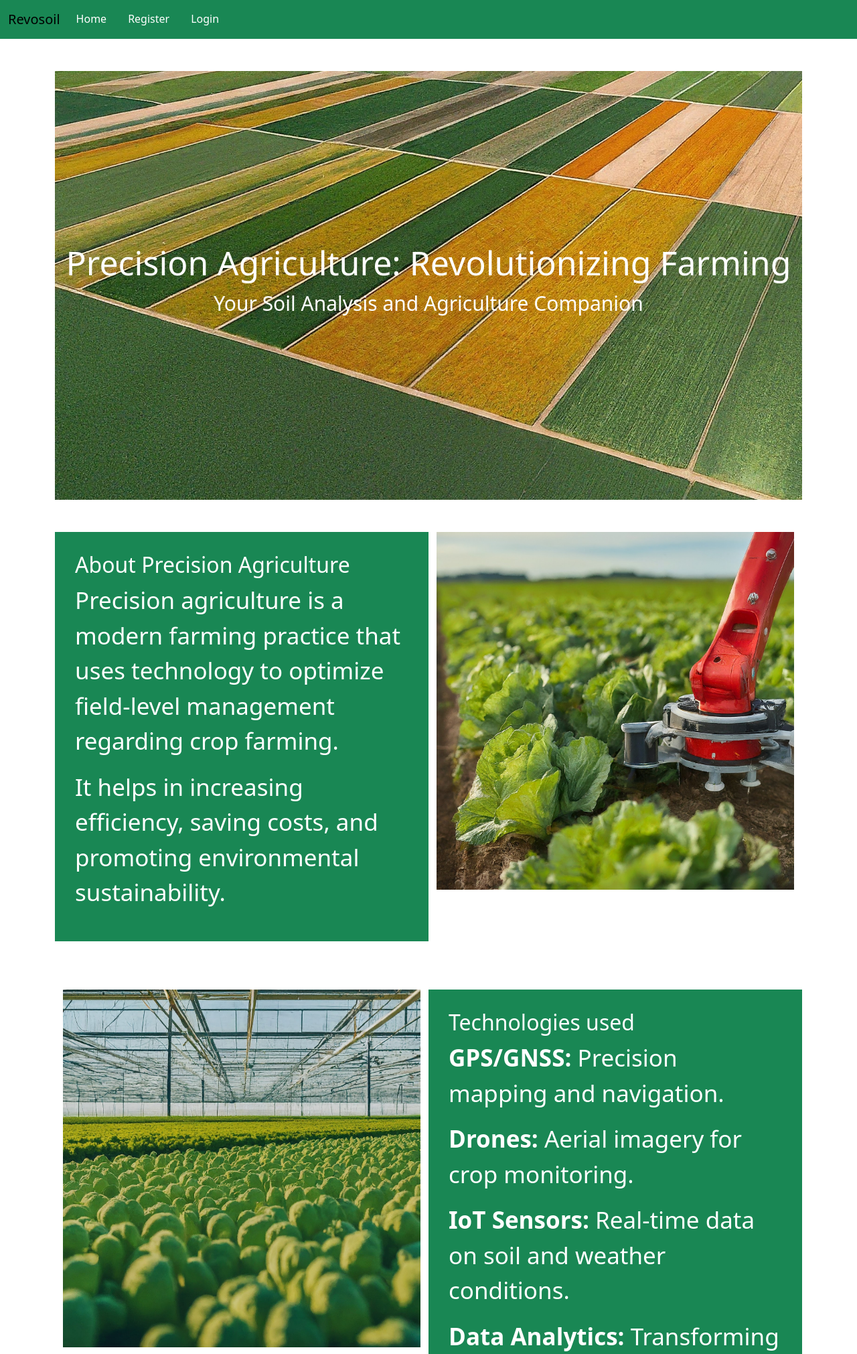
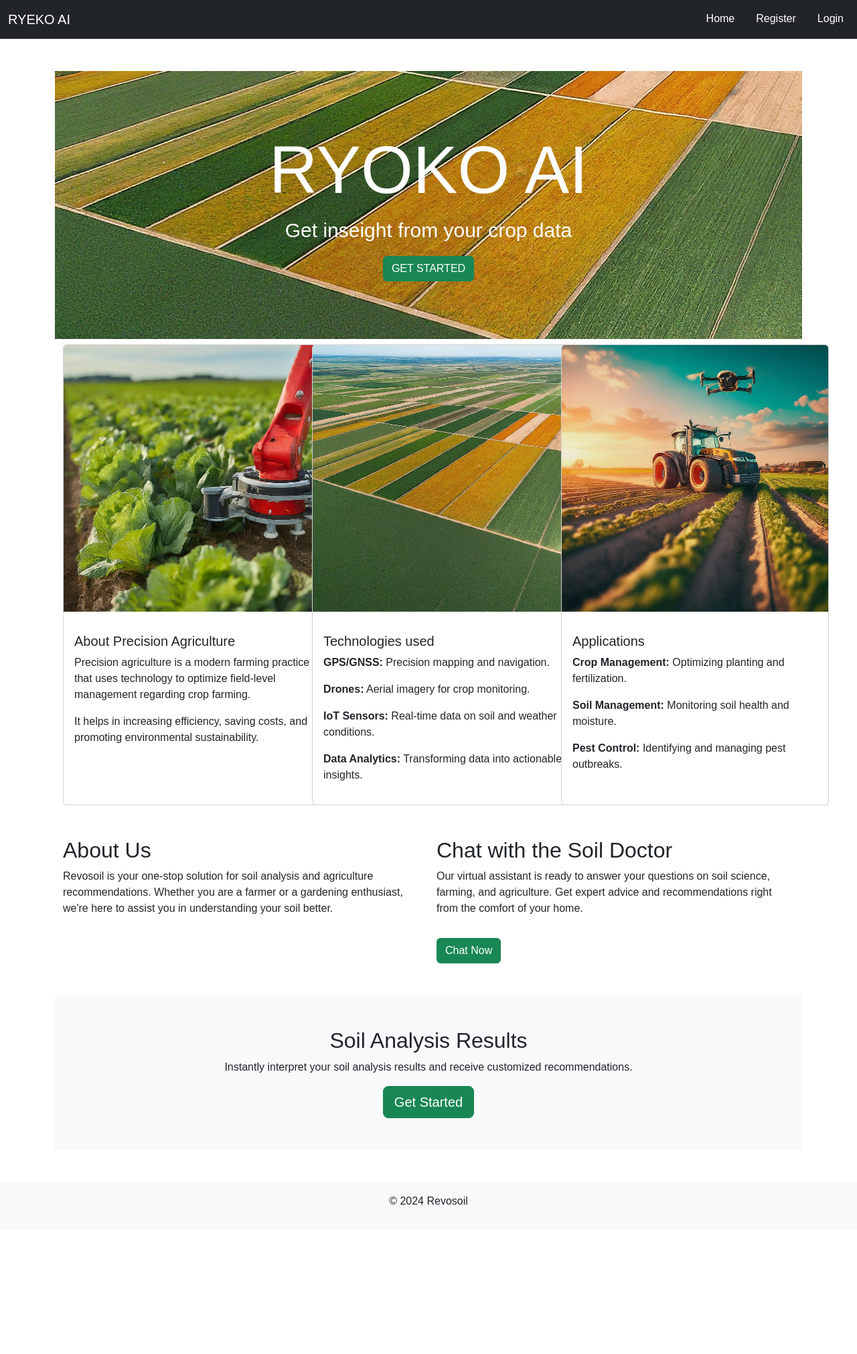
Before and after one commit to ndjek1/Django-Agriculture, a Django app: page /soilapp/ in a window 1280 px wide. Shown: the top 2021 px of the page at 67% size. After the commit the page ends 1798 px from the top, so only its background shows below. Run offline with Django 4.2, Linux system fonts and the light colour scheme.

Commit message:
Did some modifications

```diff
--- a/soilapp/templates/base.html
+++ b/soilapp/templates/base.html
@@ -14,14 +14,15 @@
         }
       </style>
 </head>
-<body style="padding-bottom: 70px;">
-    <header class="navbar nav-fill navbar-expand-lg   bg-success  navbar-justify-content-center">
+<body style="padding-bottom: 70px; font-family:Arial, Helvetica, sans-serif;">
+    <header class="navbar nav-fill navbar-expand-lg   bg-dark  navbar-justify-content-center">
         <div class="container-fluid ">
-            <a class="navbar-brand" href="{% url 'index' %}">Revosoil</a>
+            <a class="navbar-brand text-white" href="{% url 'index' %}">RYEKO AI</a>
             <button class="navbar-toggler" type="button" data-bs-toggle="collapse" data-bs-target="#navbarNav" aria-controls="navbarNav" aria-expanded="false" aria-label="Toggle navigation">
                 <span class="navbar-toggler-icon"></span>
             </button>
             <div class="collapse navbar-collapse " id="navbarNav">
+                <div class="mx-auto"></div>
                 <ul class="navbar-nav  nav-underline "  style="color: inherit;">
                     <li class="nav-item">
                         <a class="nav-link" href="{% url 'index' %}">Home</a>
--- a/soilapp/templates/index.html
+++ b/soilapp/templates/index.html
@@ -15,13 +15,14 @@
 <body>
 {% block content %}
     <header class=" header d-flex flex-column justify-content-center align-items-center  " style="width: 100%;
-    height: 80vh;
+    height: 50vh;
     background-image: url({% static 'images/agricult2.jpg' %});
     background-size: cover;
     color: white;
     background-position: center;" >
-        <h1 style=" font-size: 50px; font-style: bold;">Precision Agriculture: Revolutionizing Farming</h1>
-        <p class="lead text-lg" style="font-size: 30px;">Your Soil Analysis and Agriculture Companion</p>
+        <h1 style=" font-size: 100px; font-style: bold;">RYOKO AI</h1>
+        <p class="lead text-lg" style="font-size: 30px;">Get inseight from your crop data</p>
+        <a href="#" class="btn btn-md bg-success text-white">GET STARTED</a>
 
     </header>
 
@@ -38,52 +39,54 @@
 	</div>
     </section> -->
 
-    <section class="container mt-5 mb-5 bg-teal-700">
-        <div class="row flex-column flex-md-row justify-content-around">
-            <div class="col-sm-6 col-md-5 col-lg-6 bg-success text-white text-left mb-4" style="font-size: 35px;  padding: 30px;">
-                <h2>About Precision Agriculture</h2>
+    <div class="container mt-2">
+        <div class="row row-cols-1 row-cols-md-3 g-4 ">
+            <div class="col">
+                <div class="card h-100" style="width: 25rem;">
+                    <img src="{% static 'images/agricult.jpg' %}" class="card-img-top" alt="...">
+                    <div class="card-body">
+                      <p class="card-text">
+                        <h5 class="card-title">About Precision Agriculture</h5>
                         <p>Precision agriculture is a modern farming practice that uses technology to optimize field-level
                              management regarding crop farming.</p>
-                <p>It helps in increasing efficiency, saving costs, and promoting environmental sustainability.</p>
-            </div>
-            <div class="col-sm-6 col-md-5 offset-md-1 col-lg-6 offset-lg-0 mb-4">
-                <img src="{% static 'images/agricult.jpg' %}" class="img-fluid" alt="...">
+                        <p>It helps in increasing efficiency, saving costs, and promoting environmental sustainability.</p></p>
                     </div>
                   </div>
-    </section>
-<section>
+            </div>
 
-</section>
-
-    <section class="container mt-5 mb-5">
-        <div class="row flex-column flex-md-row justify-content-around">
-
-            <div class="col-sm-6 col-md-5 offset-md-1 col-lg-6 offset-lg-0 mb-4">
-                <img src="{% static 'images/agricult1.jpg' %}" class="img-fluid" alt="...">
-            </div>
-            <div class="col-sm-6 col-md-5 col-lg-6 bg-success text-white text-left mb-4" style="font-size: 35px;  padding: 30px;">
-                <h2>Technologies used</h2>
+            <div class="col">
+              <div class="card h-100" style="width: 25rem;">
+                <img src="{% static 'images/agricult2.jpg' %}" class="card-img-top" alt="...">
+                <div class="card-body">
+                  <p class="card-text">
+                    <h5 class="card-title">Technologies used</h5>
                     <p><strong>GPS/GNSS:</strong> Precision mapping and navigation.</p>
                 <p><strong>Drones:</strong> Aerial imagery for crop monitoring.</p>
                 <p><strong>IoT Sensors:</strong> Real-time data on soil and weather conditions.</p>
                 <p><strong>Data Analytics:</strong> Transforming data into actionable insights.</p>
+                  </p>
                 </div>
-
               </div>
-    </section>
-    <section class="container mt-5 mb-5 p-6">
-        <div class="row flex-column flex-md-row justify-content-around">
-            <div class="col-sm-6 col-md-5 col-lg-6 bg-success text-white text-left mb-4" style="font-size: 35px;  padding: 30px;">
-                <h2>Applications</h2>
+            </div>
+            <div class="col">
+              <div class="card h-100" style="width: 25rem;">
+                <img src="{% static 'images/agricult4.jpg' %}" class="card-img-top" alt="...">
+                <div class="card-body">
+                  <p class="card-text">
+                    <h5 class="card-title">Applications</h5>
                        <p><strong>Crop Management:</strong> Optimizing planting and fertilization.</p>
                        <p><strong>Soil Management:</strong> Monitoring soil health and moisture.</p>
                        <p><strong>Pest Control:</strong> Identifying and managing pest outbreaks.</p>
-            </div>
-            <div class="col-sm-6 col-md-5 offset-md-1 col-lg-6 offset-lg-0 mb-4">
-                <img src="{% static 'images/agricult4.jpg' %}" class="img-fluid" alt="...">
+                  </p>
                 </div>
               </div>
-    </section>
+            </div>
+        </div>
+    </div>
+</div>
+
+
+
 
 
     <section class="container mt-5 mb-5">
@@ -113,6 +116,9 @@
         </div>
     </section>
 </div>
+
+
+
 {% endblock %}
 
 </body>
--- a/soilapp/views.py
+++ b/soilapp/views.py
@@ -163,3 +163,5 @@ def chat_view(request):
     chat_messages = ChatMessage.objects.filter(user=request.user)
 
     return render(request, 'chat_page.html', {'form': form, 'chat_messages': chat_messages})
+
+# RYEKO AI ryeko.org
```
Lines whose indentation alone changed are shown as unchanged.
